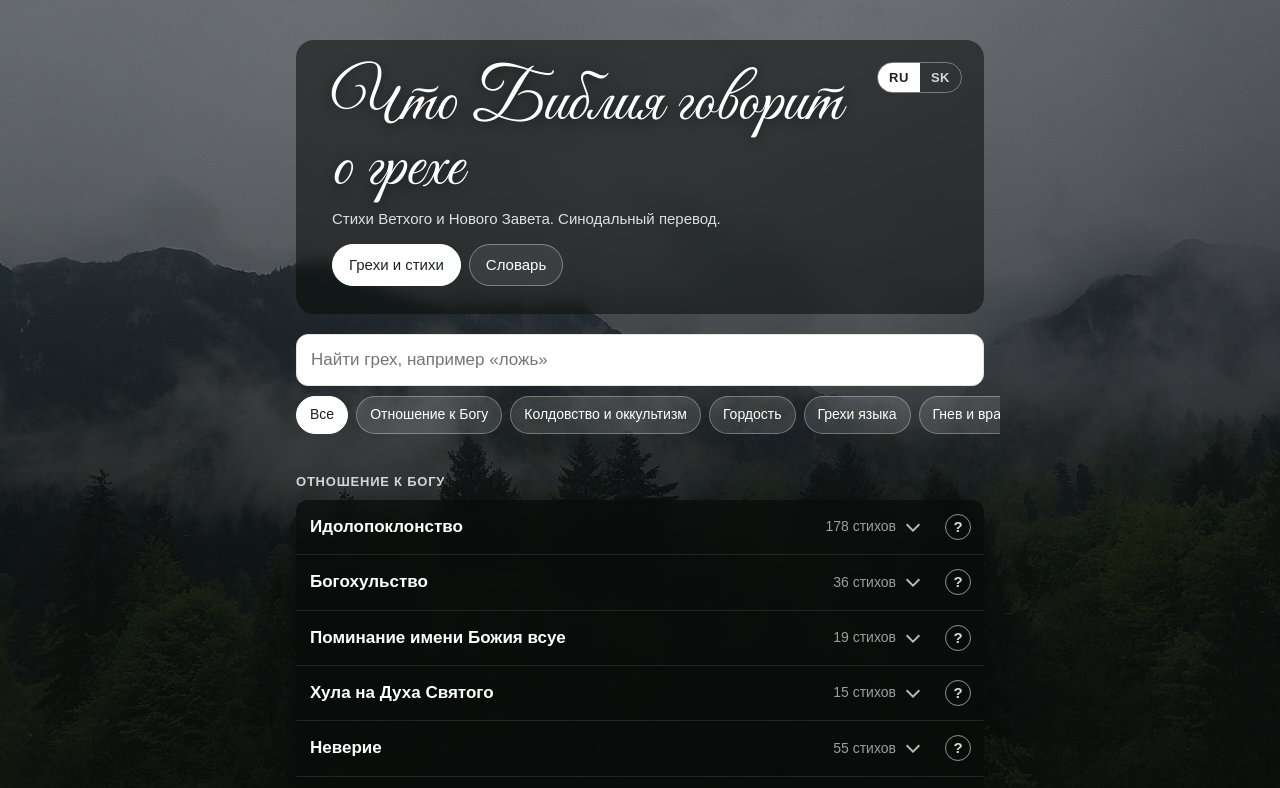
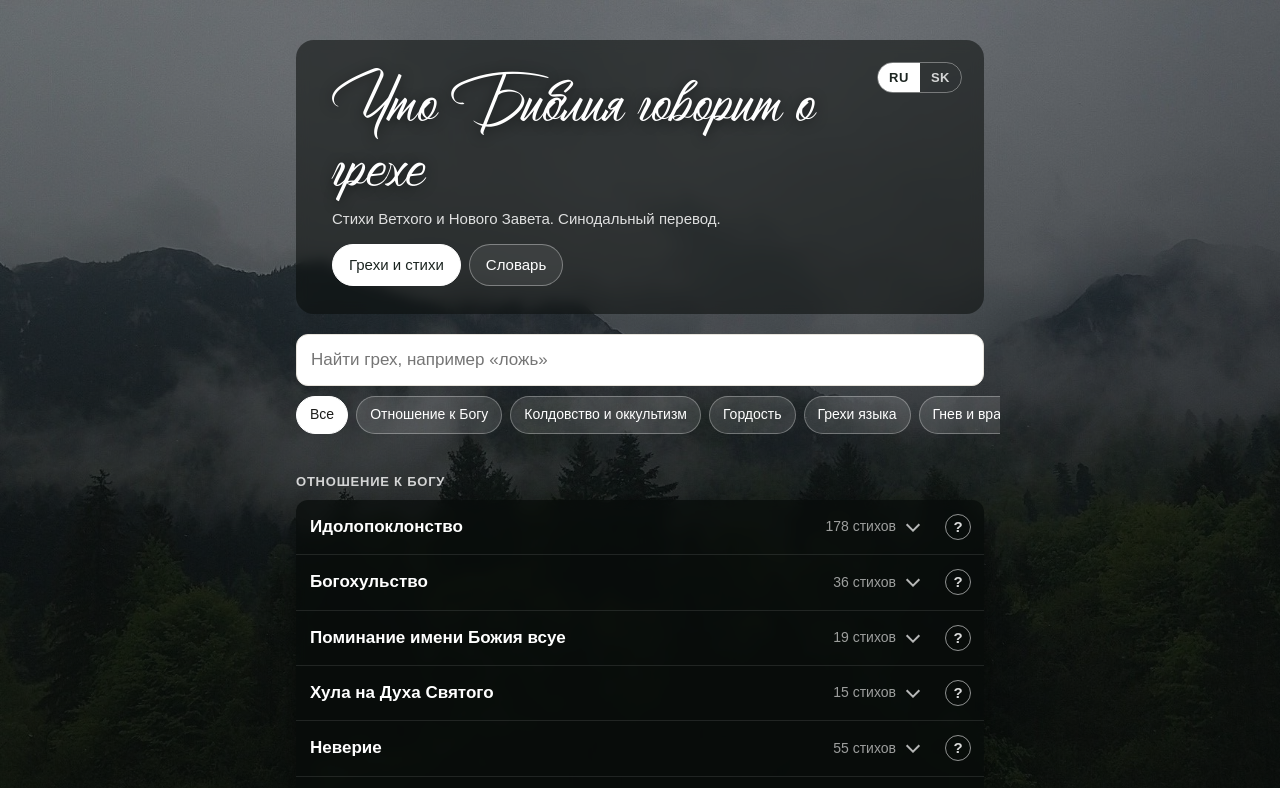
Before and after one commit to michhall2008-sketch/Bible-grehi, a plain HTML site: page index.html in a window 1280 px wide. Shown: the top 788 px of the page. Drawn offline with Linux system fonts and the light colour scheme.

Commit message:
Шрифт названия Atziluth
Co-Authored-By: Claude Opus 5.5 <noreply@anthropic.com>
Claude-Session: https://claude.ai/code/session_014ZwC7ZL5WttJGDXbVYDNe5

```diff
--- a/index.html
+++ b/index.html
@@ -7,9 +7,7 @@
 <title>Что Библия говорит о грехе</title>
 <meta name="description" content="Список грехов и стихи Библии о каждом из них. Синодальный перевод.">
 <meta name="theme-color" content="#1b2420">
-<link rel="preconnect" href="https://fonts.googleapis.com">
-<link rel="preconnect" href="https://fonts.gstatic.com" crossorigin>
-<link href="https://fonts.googleapis.com/css2?family=Great+Vibes&display=swap" rel="stylesheet">
+<link rel="preload" href="atziluth-title.woff2" as="font" type="font/woff2" crossorigin>
 <style>
   :root {
     --bg: #faf9f6;
@@ -23,6 +21,8 @@
   }
   * { box-sizing: border-box; }
   html { -webkit-text-size-adjust: 100%; }
+  /* Шрифт названия: Atziluth Script (только буквы названия; Č добавлена вручную из háčku). */
+  @font-face { font-family: "Atziluth"; src: url("atziluth-title.woff2") format("woff2"); font-display: swap; }
   body {
     margin: 0; background: #1b2420; color: var(--text);
     font: 17px/1.55 Arial, "Helvetica Neue", Helvetica, sans-serif;
@@ -33,7 +33,7 @@
   @media (max-aspect-ratio: 1/1), (max-width: 700px) { .bg { background-image: url("fon-telefon.jpg"); } }
   .wrap { max-width: 720px; margin: 0 auto; padding: 0 16px; }
   header.top { margin: 20px 0 12px; padding: 20px 20px 18px; background: rgba(8,12,10,.55); -webkit-backdrop-filter: blur(6px); backdrop-filter: blur(6px); border-radius: 18px; }
-  h1 { font-family: "Great Vibes", cursive; font-size: 50px; line-height: 0.95; margin: 0 0 6px; font-weight: 400; color: #fff; text-shadow: 0 2px 12px rgba(0,0,0,.5); }
+  h1 { font-family: "Atziluth", cursive; font-size: 50px; line-height: 0.95; margin: 0 0 6px; font-weight: 400; color: #fff; text-shadow: 0 2px 12px rgba(0,0,0,.5); }
   .sub { color: rgba(255,255,255,.85); font-size: 15px; margin: 0; }
   @media (min-width: 700px) { h1 { font-size: 68px; } header.top { margin: 40px 0 16px; padding: 32px 36px 28px; } }
 
```
Also changed, not shown: atziluth-title.woff2 (added).
